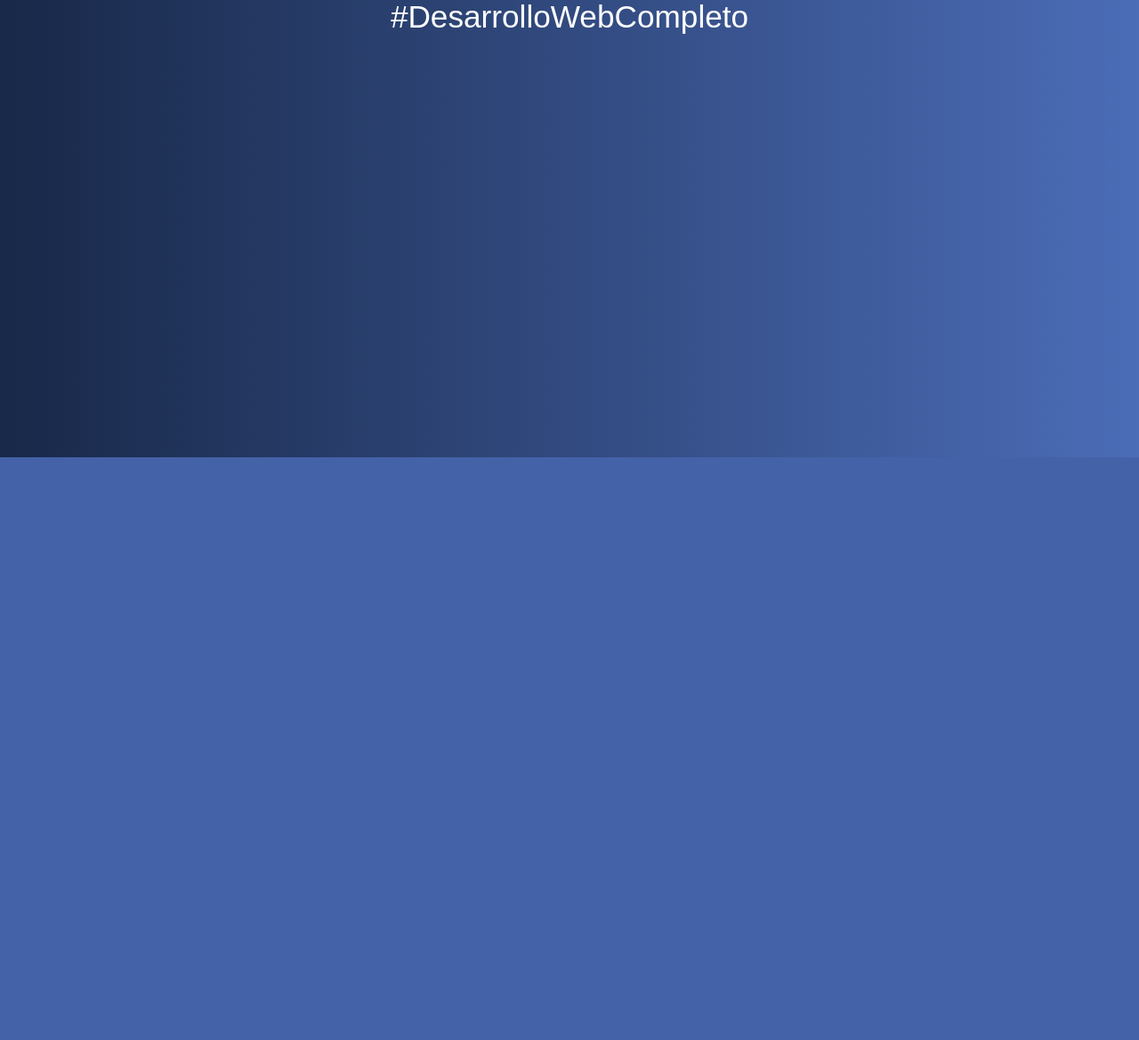
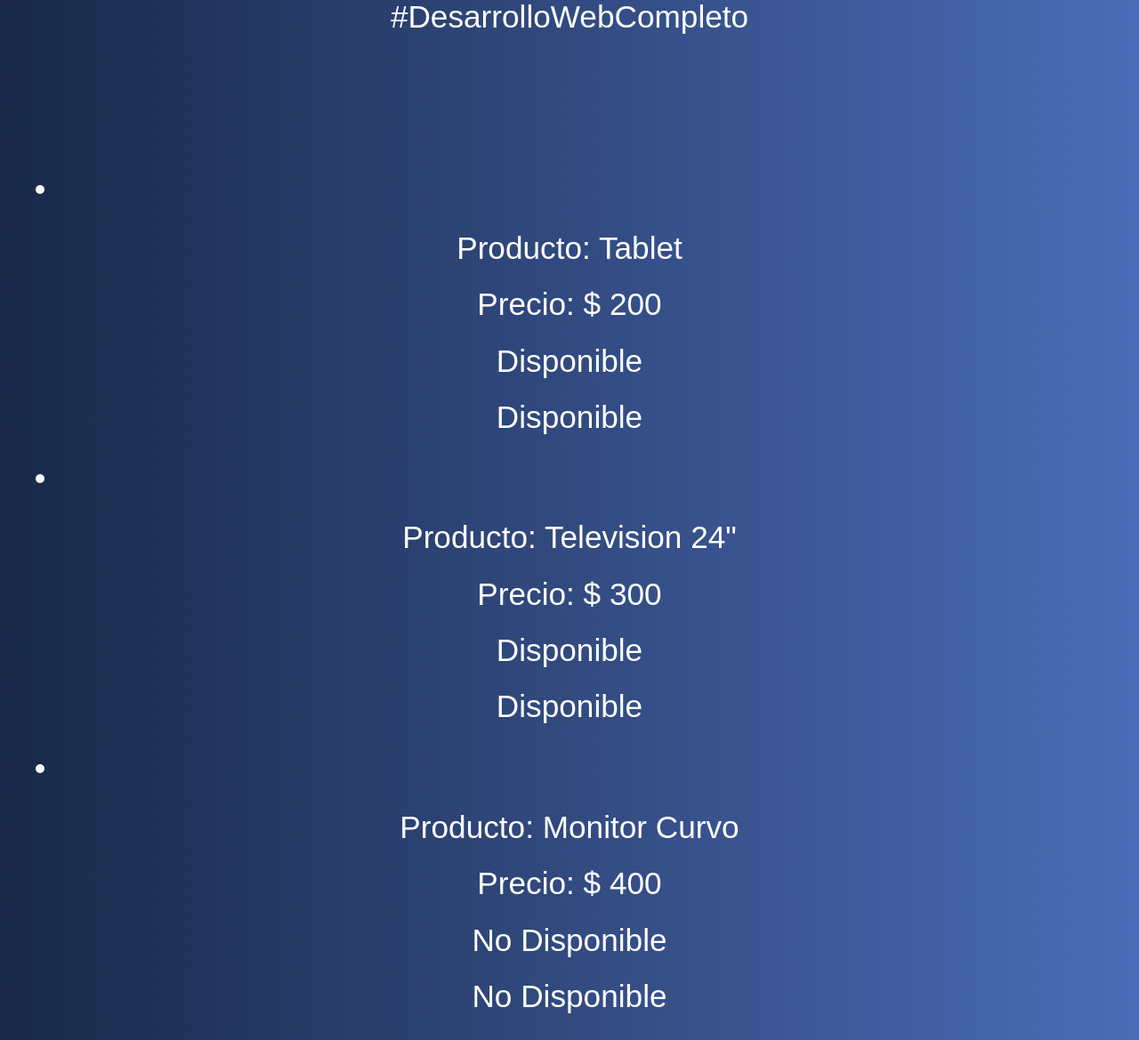
Before and after one commit to r0odr1/introduccionPHP, a PHP site: page /14-foreach.php in a window 1280 px wide. Shown: the part 286-1455 px from the top of the page at 89% size. Before the commit the page ends 800 px from the top, so only its background shows below. Run offline with PHP 8.4, Linux system fonts and the light colour scheme.

Commit message:
foreach y mostrar el contenido de un array

```diff
--- a/14-foreach.php
+++ b/14-foreach.php
@@ -1,5 +1,38 @@
 <?php include 'includes/header.php';
 
+$productos = [
+  [
+    'nombre' => 'Tablet',
+    'precio' => 200,
+    'disponible' => true
+  ],
+  [
+    'nombre' => 'Television 24"',
+    'precio' => 300,
+    'disponible' => true
+  ],
+  [
+    'nombre' => 'Monitor Curvo',
+    'precio' => 400,
+    'disponible' => false
+  ]
+];
+
+foreach($productos as $producto) { ?>
+  <li>
+    <p>Producto: <?php echo $producto['nombre'];?> </p>
+    <p>Precio: <?php echo "$ " . $producto['precio'];?> </p>
+    <p> <?php echo ($producto['disponible']) ? 'Disponible' : 'No Disponible'; ?>  </p>
+    <?php
+      if($producto['disponible']) {
+        echo "<p>Disponible</p>";
+      } else {
+        echo "<p>No Disponible</p>";
+      }
+    ?>
+  </li>
+  <?php
+}
 
 
 
```
